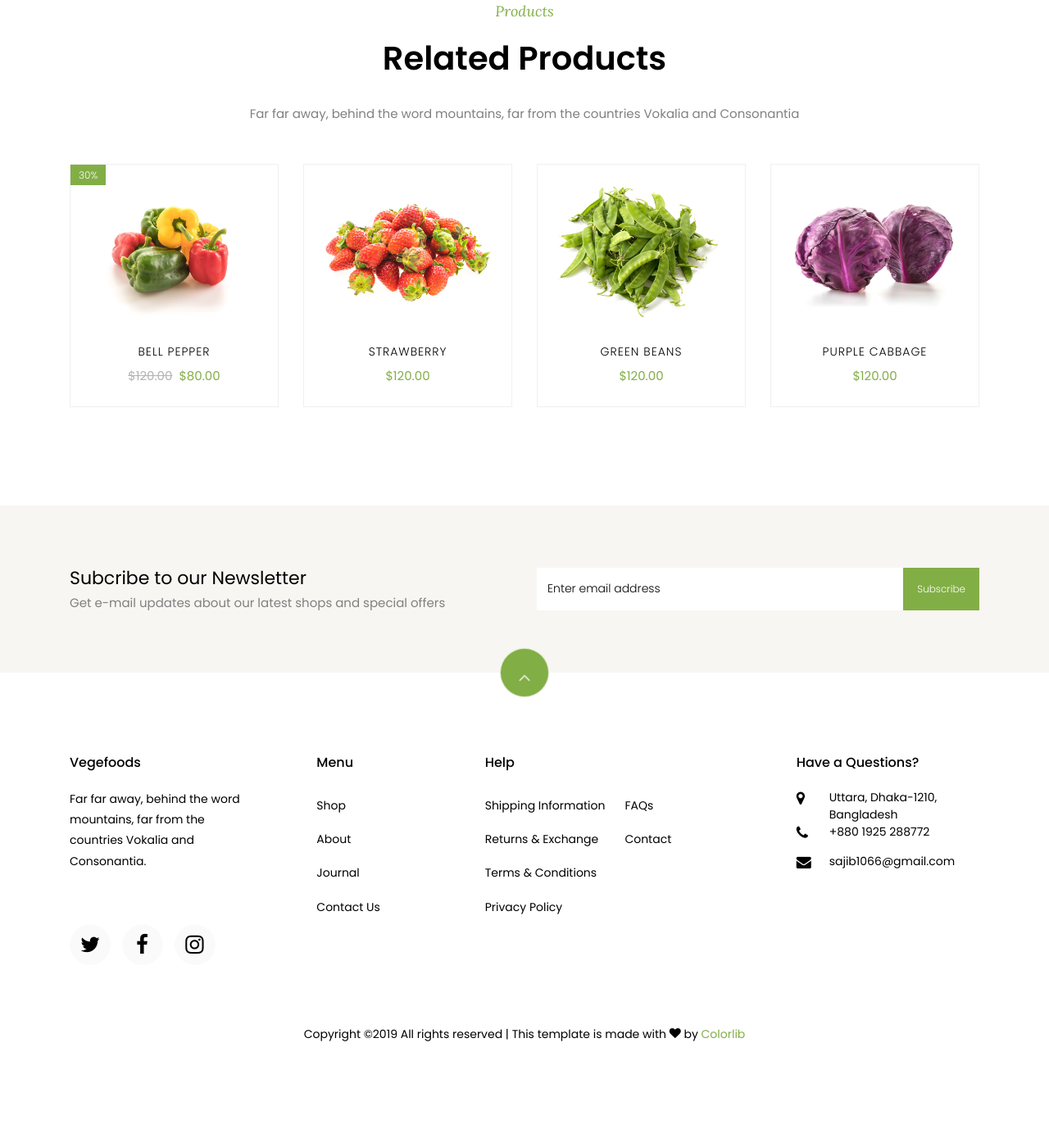
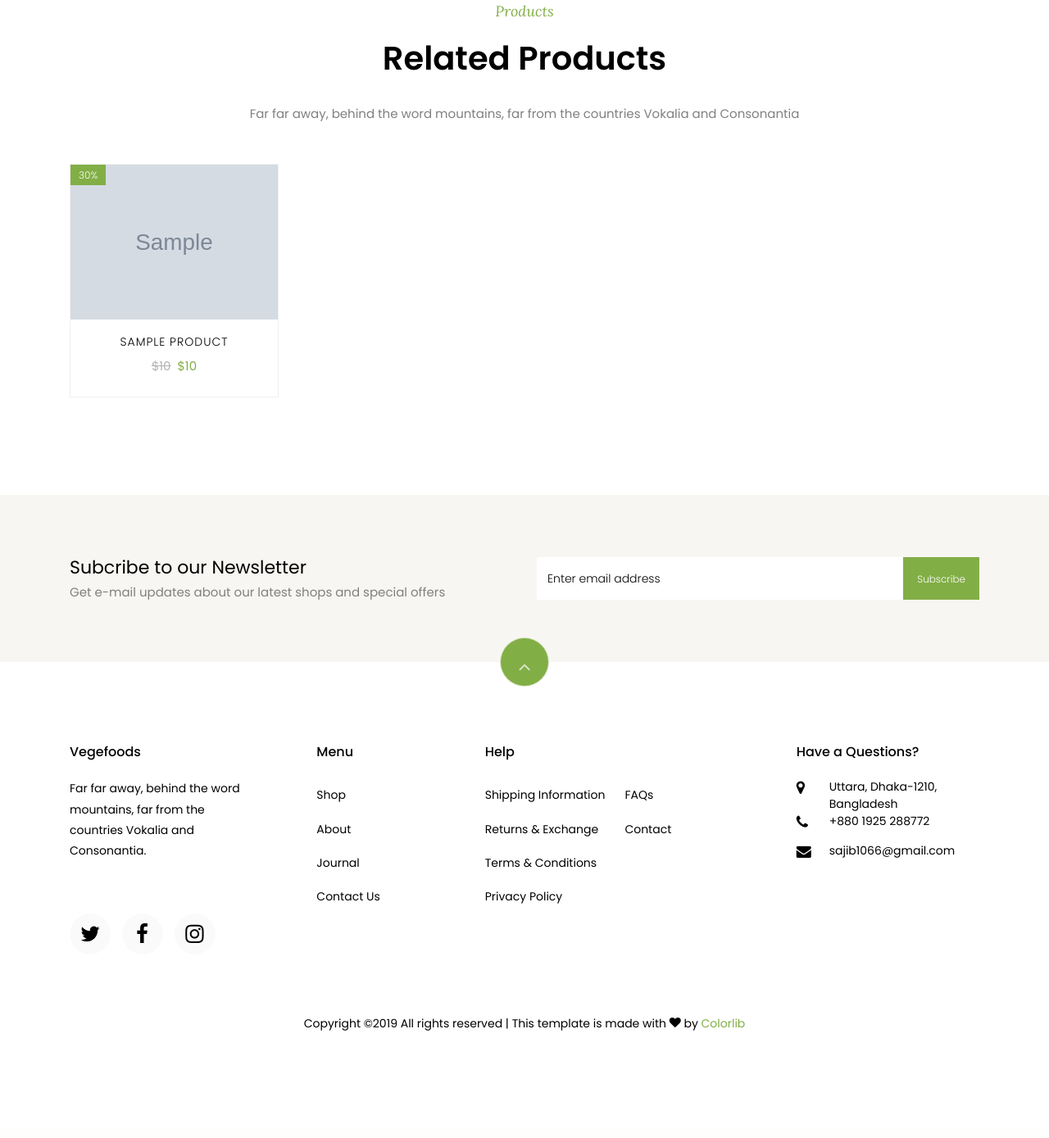
Before and after one commit to sajib1066/django-ecommerce, a Django app: page /shop/product/1 in a window 1280 px wide. Shown: the part 1180-2569 px from the top of the page at 82% size. After the commit the page ends 2438 px from the top, so only its background shows below. Run offline with Django 3.2, Linux system fonts and the light colour scheme; tables that the repository leaves empty hold one stand-in row (values such as "Sample post"); grey boxes marked "Sample" are stand-in pictures; some libraries are stand-ins or nearby versions; some web fonts are replaced.

Commit message:
add related products

```diff
--- a/shop/views.py
+++ b/shop/views.py
@@ -13,7 +13,10 @@ def shop_page(request):
 
 def product_details(request, product_id):
     product_details = Product.objects.get(id=product_id)
+    ctg = Category.objects.get(name=product_details.category)
+    related_products = Product.objects.filter(category=ctg)
     context = {
-        'product': product_details
+        'product': product_details,
+        'related_products': related_products
     }
     return render(request, 'shop/product-details.html', context)
--- a/templates/shop/product-details.html
+++ b/templates/shop/product-details.html
@@ -90,17 +90,18 @@
     	</div>
     	<div class="container">
     		<div class="row">
+          {% for rel_product in related_products %}
     			<div class="col-md-6 col-lg-3 ftco-animate">
     				<div class="product">
-    					<a href="#" class="img-prod"><img class="img-fluid" src="images/product-1.jpg" alt="Colorlib Template">
+    					<a href="#" class="img-prod"><img class="img-fluid" src="{{ rel_product.photo.url }}" alt="Colorlib Template">
     						<span class="status">30%</span>
     						<div class="overlay"></div>
     					</a>
     					<div class="text py-3 pb-4 px-3 text-center">
-    						<h3><a href="#">Bell Pepper</a></h3>
+    						<h3><a href="#">{{ rel_product.name }}</a></h3>
     						<div class="d-flex">
     							<div class="pricing">
-		    						<p class="price"><span class="mr-2 price-dc">$120.00</span><span class="price-sale">$80.00</span></p>
+		    						<p class="price"><span class="mr-2 price-dc">${{ rel_product.price }}</span><span class="price-sale">${{ rel_product.price }}</span></p>
 		    					</div>
 	    					</div>
 	    					<div class="bottom-area d-flex px-3">
@@ -119,90 +120,7 @@
     					</div>
     				</div>
     			</div>
-    			<div class="col-md-6 col-lg-3 ftco-animate">
-    				<div class="product">
-    					<a href="#" class="img-prod"><img class="img-fluid" src="images/product-2.jpg" alt="Colorlib Template">
-    						<div class="overlay"></div>
-    					</a>
-    					<div class="text py-3 pb-4 px-3 text-center">
-    						<h3><a href="#">Strawberry</a></h3>
-    						<div class="d-flex">
-    							<div class="pricing">
-		    						<p class="price"><span>$120.00</span></p>
-		    					</div>
-	    					</div>
-    						<div class="bottom-area d-flex px-3">
-	    						<div class="m-auto d-flex">
-	    							<a href="#" class="add-to-cart d-flex justify-content-center align-items-center text-center">
-	    								<span><i class="ion-ios-menu"></i></span>
-	    							</a>
-	    							<a href="#" class="buy-now d-flex justify-content-center align-items-center mx-1">
-	    								<span><i class="ion-ios-cart"></i></span>
-	    							</a>
-	    							<a href="#" class="heart d-flex justify-content-center align-items-center ">
-	    								<span><i class="ion-ios-heart"></i></span>
-	    							</a>
-    							</div>
-    						</div>
-    					</div>
-    				</div>
-    			</div>
-    			<div class="col-md-6 col-lg-3 ftco-animate">
-    				<div class="product">
-    					<a href="#" class="img-prod"><img class="img-fluid" src="images/product-3.jpg" alt="Colorlib Template">
-	    					<div class="overlay"></div>
-	    				</a>
-    					<div class="text py-3 pb-4 px-3 text-center">
-    						<h3><a href="#">Green Beans</a></h3>
-    						<div class="d-flex">
-    							<div class="pricing">
-		    						<p class="price"><span>$120.00</span></p>
-		    					</div>
-	    					</div>
-    						<div class="bottom-area d-flex px-3">
-	    						<div class="m-auto d-flex">
-	    							<a href="#" class="add-to-cart d-flex justify-content-center align-items-center text-center">
-	    								<span><i class="ion-ios-menu"></i></span>
-	    							</a>
-	    							<a href="#" class="buy-now d-flex justify-content-center align-items-center mx-1">
-	    								<span><i class="ion-ios-cart"></i></span>
-	    							</a>
-	    							<a href="#" class="heart d-flex justify-content-center align-items-center ">
-	    								<span><i class="ion-ios-heart"></i></span>
-	    							</a>
-    							</div>
-    						</div>
-    					</div>
-    				</div>
-    			</div>
-    			<div class="col-md-6 col-lg-3 ftco-animate">
-    				<div class="product">
-    					<a href="#" class="img-prod"><img class="img-fluid" src="images/product-4.jpg" alt="Colorlib Template">
-    						<div class="overlay"></div>
-    					</a>
-    					<div class="text py-3 pb-4 px-3 text-center">
-    						<h3><a href="#">Purple Cabbage</a></h3>
-    						<div class="d-flex">
-    							<div class="pricing">
-		    						<p class="price"><span>$120.00</span></p>
-		    					</div>
-	    					</div>
-    						<div class="bottom-area d-flex px-3">
-	    						<div class="m-auto d-flex">
-	    							<a href="#" class="add-to-cart d-flex justify-content-center align-items-center text-center">
-	    								<span><i class="ion-ios-menu"></i></span>
-	    							</a>
-	    							<a href="#" class="buy-now d-flex justify-content-center align-items-center mx-1">
-	    								<span><i class="ion-ios-cart"></i></span>
-	    							</a>
-	    							<a href="#" class="heart d-flex justify-content-center align-items-center ">
-	    								<span><i class="ion-ios-heart"></i></span>
-	    							</a>
-    							</div>
-    						</div>
-    					</div>
-    				</div>
-    			</div>
+          {% endfor %}
     		</div>
     	</div>
     </section>
```
